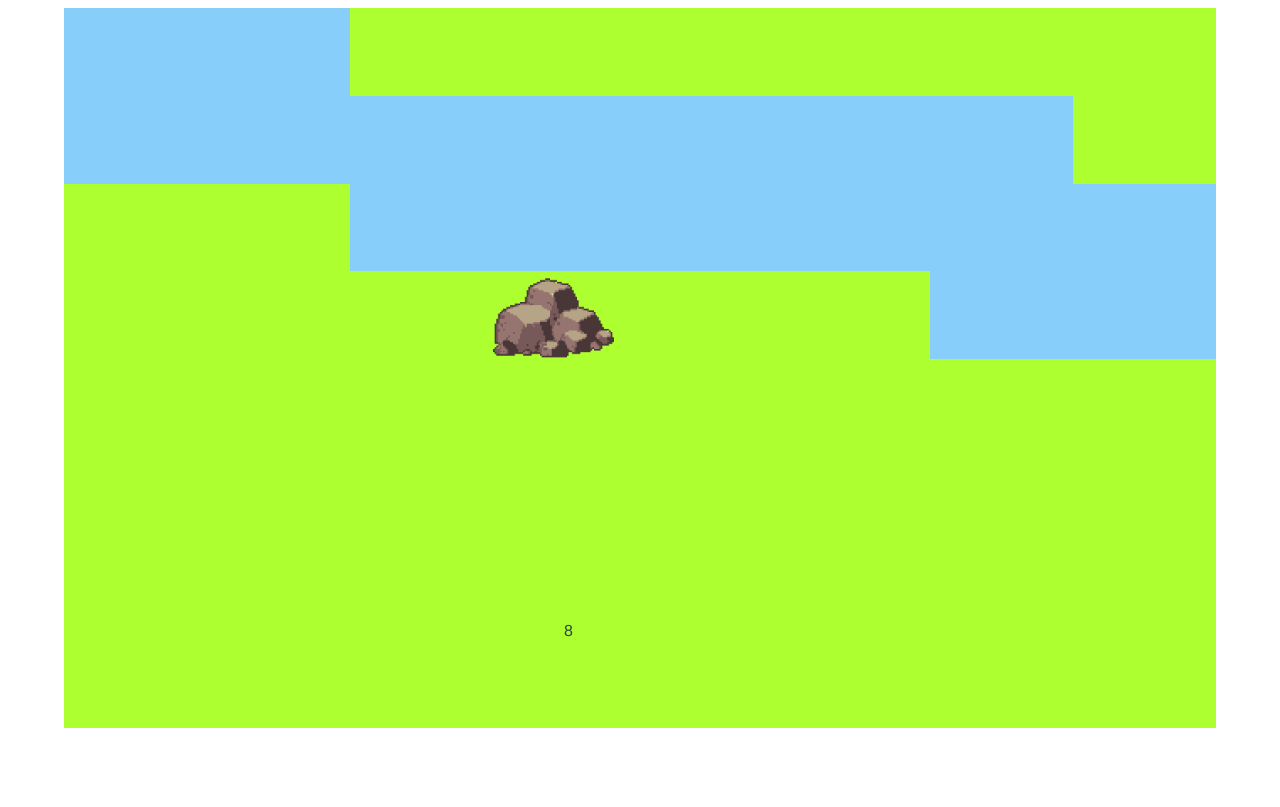
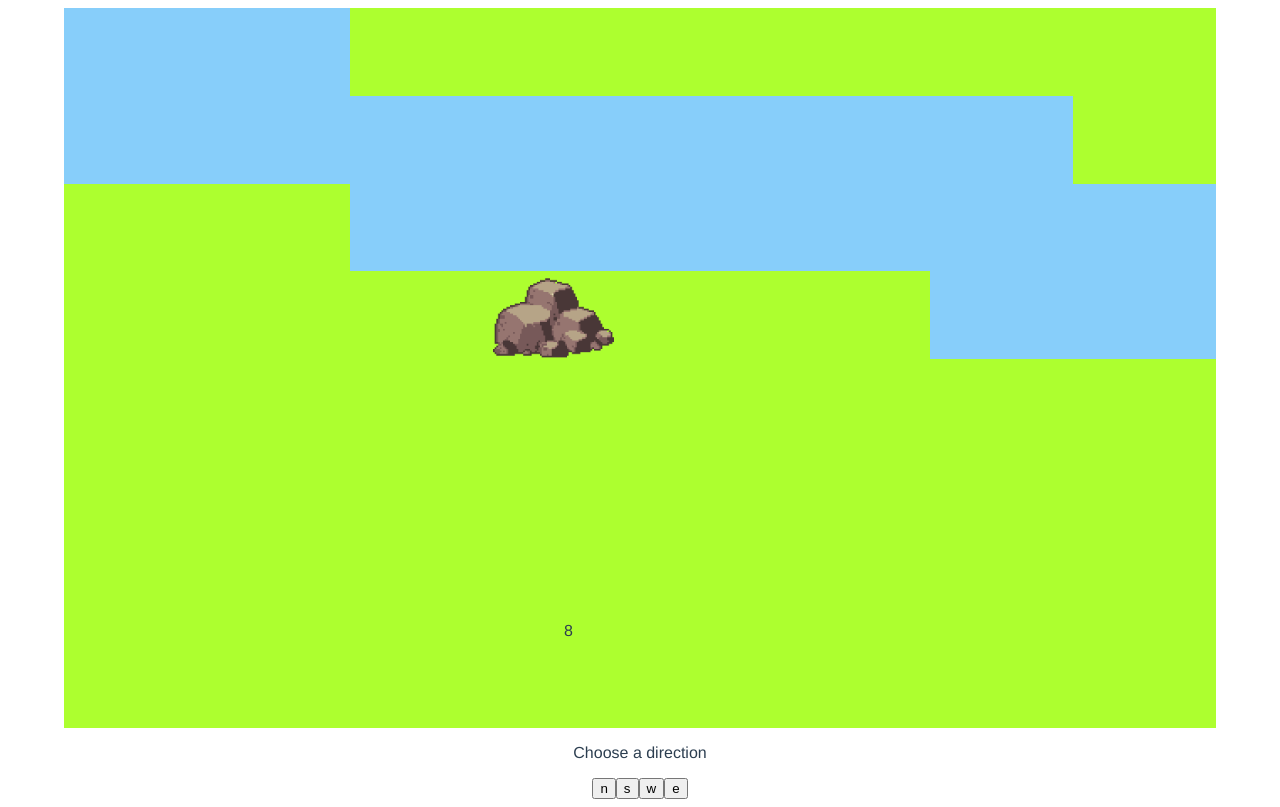
Before and after one commit to donnierisk/louwrisk, a Vue app: page / in a window 1280 px wide. Built offline with nearby package versions, Linux system fonts and the light colour scheme.

Commit message:
basic movement added

```diff
--- a/src/components/DialogueOption.vue
+++ b/src/components/DialogueBox.vue
@@ -1,16 +1,18 @@
 <template>
   <div>
     <p>{{ text}}</p>
+    <button v-for="(option, i) in options" @click="$emit('chosen', option)" :key="i">{{option}}</button>
   </div>
 </template>
 
 <script lang='ts'>
 import { Component, Prop, Vue } from 'vue-property-decorator'
+import DialogueOption from '@/models/DialogOption'
 
 @Component
-export default class DialogueOption extends Vue {
+export default class DialogueBox extends Vue {
   @Prop() private text!: string
-  @Prop() private options!: [{ text: ''; id: number }]
+  @Prop() private options!: DialogueOption[]
 }
 </script>
 
--- a/src/views/GameMap.vue
+++ b/src/views/GameMap.vue
@@ -9,19 +9,22 @@
         :key="i"
       />
     </div>
+    <dialogue-box text="Choose a direction" :options="options" @chosen="movePlayer"></dialogue-box>
   </div>
 </template>
 
 <script lang='ts'>
 import { Component, Vue } from 'vue-property-decorator'
 import GridBlock from '@/components/GridBlock.vue'
+import DialogueBox from '@/components/DialogueBox.vue'
 import Grid from '@/lib/grid'
 import { MapSymbol } from '@/models/MapSymbol'
 import { MoveSymbol } from '@/models/MoveSymbol'
 
 @Component({
   components: {
-    GridBlock
+    GridBlock,
+    DialogueBox
   }
 })
 export default class Map extends Vue {
@@ -30,6 +33,12 @@ export default class Map extends Vue {
   public playerPos: number[] = [3, 7]
   public playerPosInArr = 0
   public gridRenderArray: MapSymbol[] = []
+  private options = [
+    MoveSymbol.NORTH,
+    MoveSymbol.SOUTH,
+    MoveSymbol.WEST,
+    MoveSymbol.EAST
+  ]
 
   private created() {
     this.generateGrid()
@@ -59,11 +68,13 @@ export default class Map extends Vue {
     playerX = playerX < 0 ? 0 : playerX
     playerY = playerY < 0 ? 0 : playerY
 
-    this.playerPos[0] = playerX
-    this.playerPos[1] = playerY
+    this.$set(this.playerPos, 0, playerX)
+    this.$set(this.playerPos, 1, playerY)
+    this.generateGrid()
   }
 
   private generateGrid() {
+    this.gridRenderArray = []
     for (let gridRow = 0; gridRow < this.gridSize[0]; gridRow++) {
       for (let gridItem = 0; gridItem < this.gridSize[1]; gridItem++) {
         this.gridRenderArray.push(this.theGrid[gridRow][gridItem])
--- a/src/views/Home.vue
+++ b/src/views/Home.vue
@@ -10,13 +10,11 @@
 // import LouwRisk from "@/components/Map.vue";
 
 import { Component, Vue } from 'vue-property-decorator'
-import DialogueOption from '@/components/DialogueOption.vue'
 import GameMap from './GameMap.vue'
 
 @Component({
   components: {
-    GameMap,
-    DialogueOption
+    GameMap
   }
 })
 export default class Home extends Vue {}
```
Also changed, not shown: src/models/DialogOption.ts (renamed from src/lib/DialogOption.ts).
